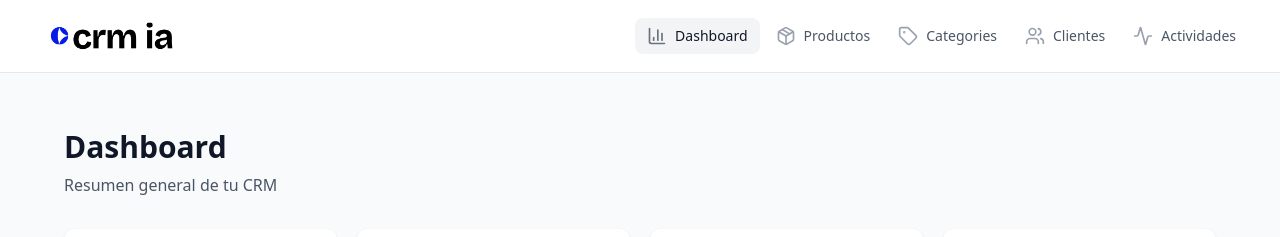
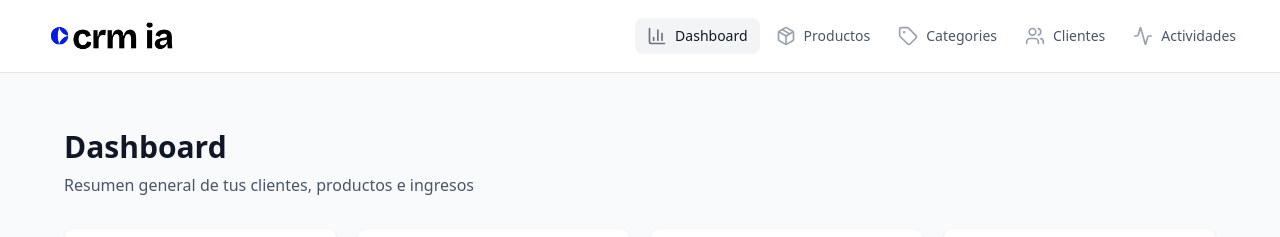
Before and after one commit to josezamora-evolve/evolve-crm-app-may-2025, a Next.js app: page / in a window 1280 px wide. Shown: the top 237 px of the page. Built offline with nearby package versions, Linux system fonts and the light colour scheme; no server answers; the database is empty.

Commit message:
change label

```diff
--- a/src/app/page.tsx
+++ b/src/app/page.tsx
@@ -48,7 +48,7 @@ export default function Dashboard() {
       <div className="max-w-7xl mx-auto px-4 sm:px-6 lg:px-8 py-8">
         <div className="mb-8">
           <h1 className="text-3xl font-bold text-gray-900">Dashboard</h1>
-          <p className="mt-2 text-gray-600">Resumen general de tu CRM</p>
+          <p className="mt-2 text-gray-600">Resumen general de tus clientes, productos e ingresos</p>
         </div>
 
         {/* Stats Grid */}
```
